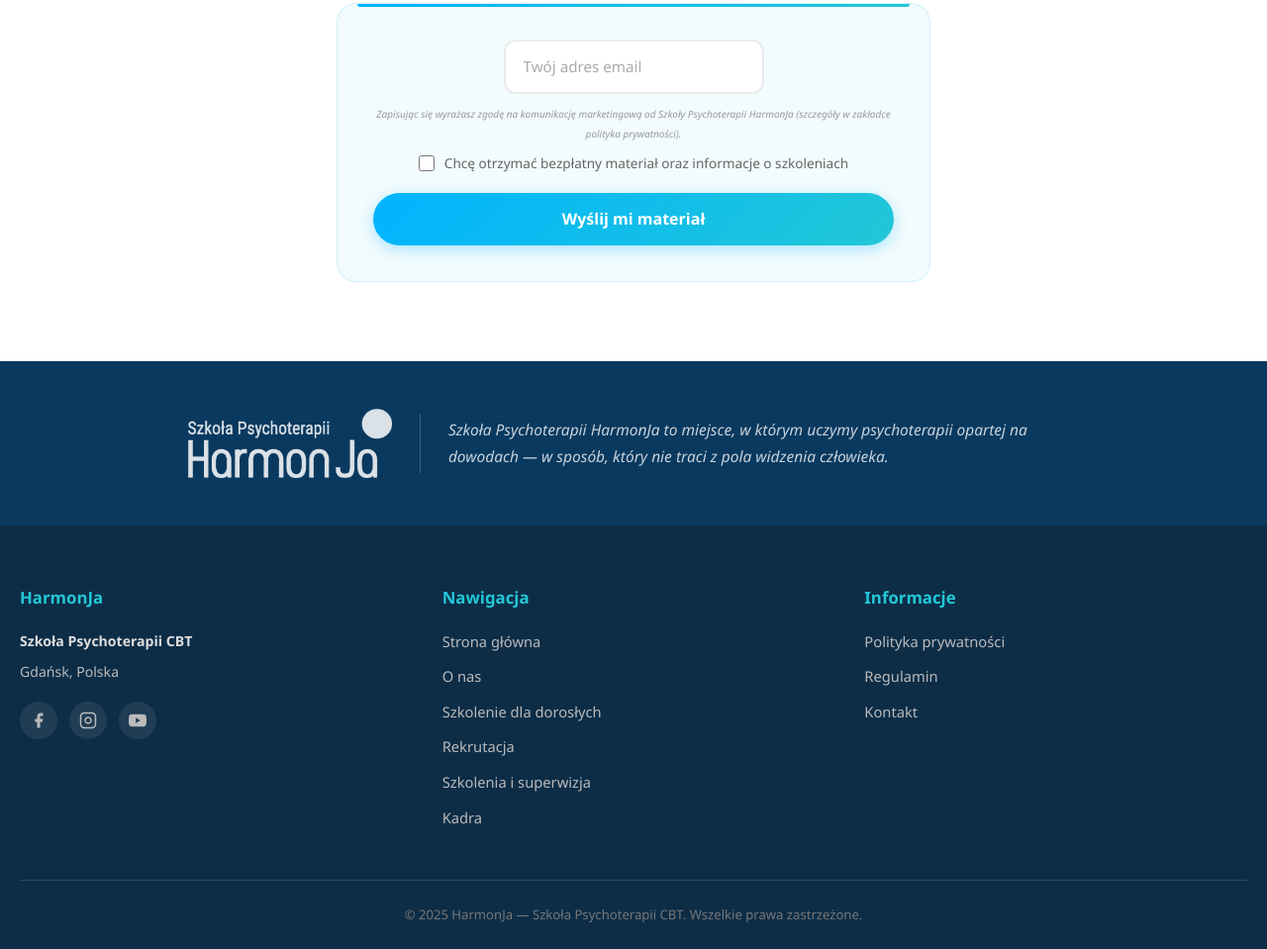
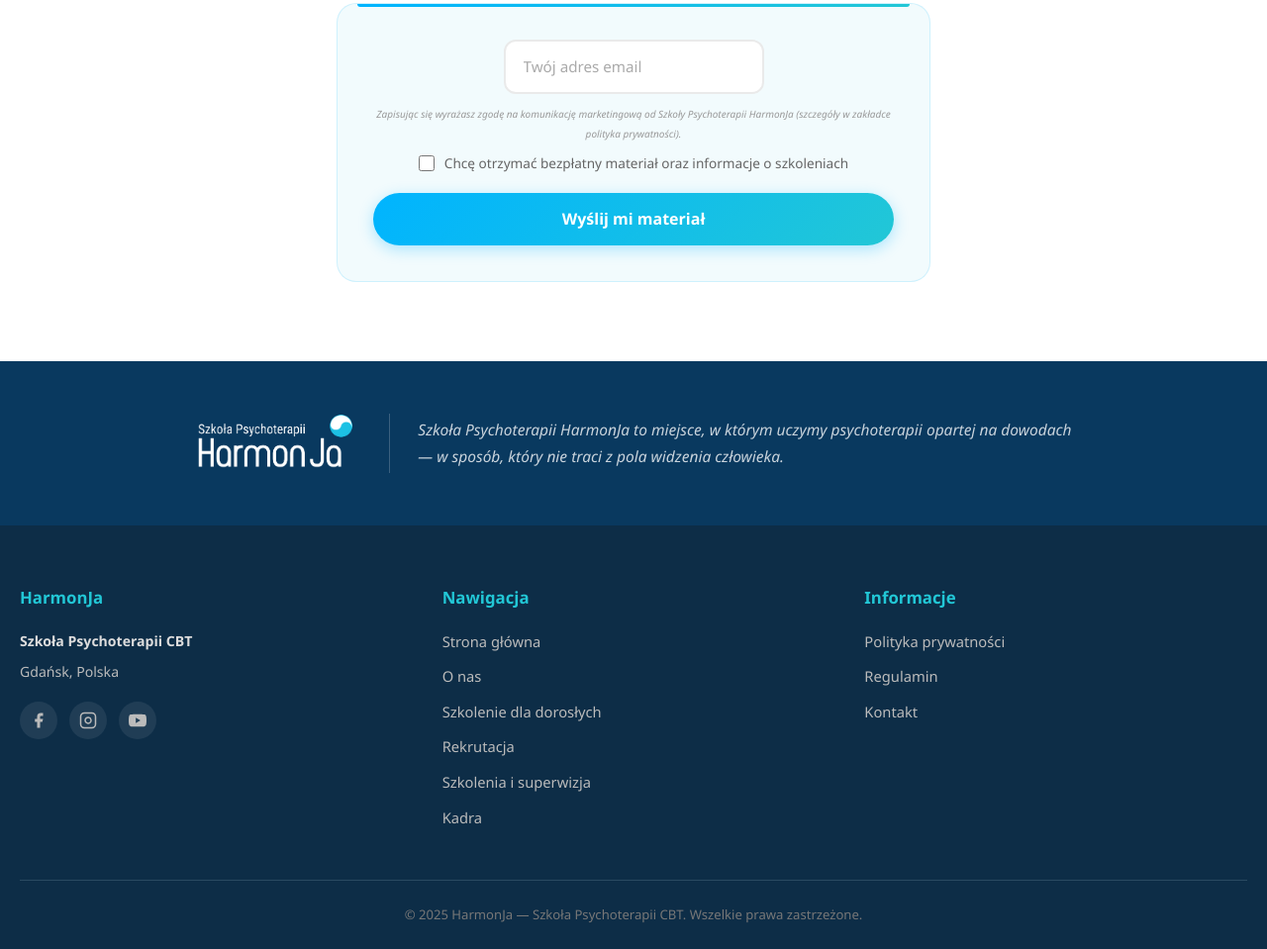
Before and after one commit to AdamElzan/harmonJA, a plain HTML site: page playbook-uzaleznienia-behawioralne.html in a window 1280 px wide. Shown: the part 2869-3828 px from the top of the page at 99% size. Drawn offline with Linux system fonts and the light colour scheme; no server answers.

Commit message:
Update playbook-uzaleznienia-behawioralne.html

```diff
--- a/playbook-uzaleznienia-behawioralne.html
+++ b/playbook-uzaleznienia-behawioralne.html
@@ -1215,8 +1215,6 @@
         .trust-logo {
             height: 70px;
             width: auto;
-            filter: brightness(0) invert(1);
-            opacity: 0.85;
             flex-shrink: 0;
         }
 
@@ -1773,7 +1771,7 @@
         <div class="trust-section" role="complementary" aria-label="O HarmonJa">
             <div class="container">
                 <div class="trust-inner">
-                    <img src="logo-harmonja.png" alt="HarmonJa Szkoła Psychoterapii CBT" class="trust-logo">
+                    <img src="logo-harmonja-biale.png" alt="HarmonJa Szkoła Psychoterapii CBT" class="trust-logo">
                     <div class="trust-divider" aria-hidden="true"></div>
                     <p class="trust-text">
                         Szkoła Psychoterapii HarmonJa to miejsce, w którym uczymy psychoterapii opartej na dowodach — w sposób, który nie traci z pola widzenia człowieka.
```
